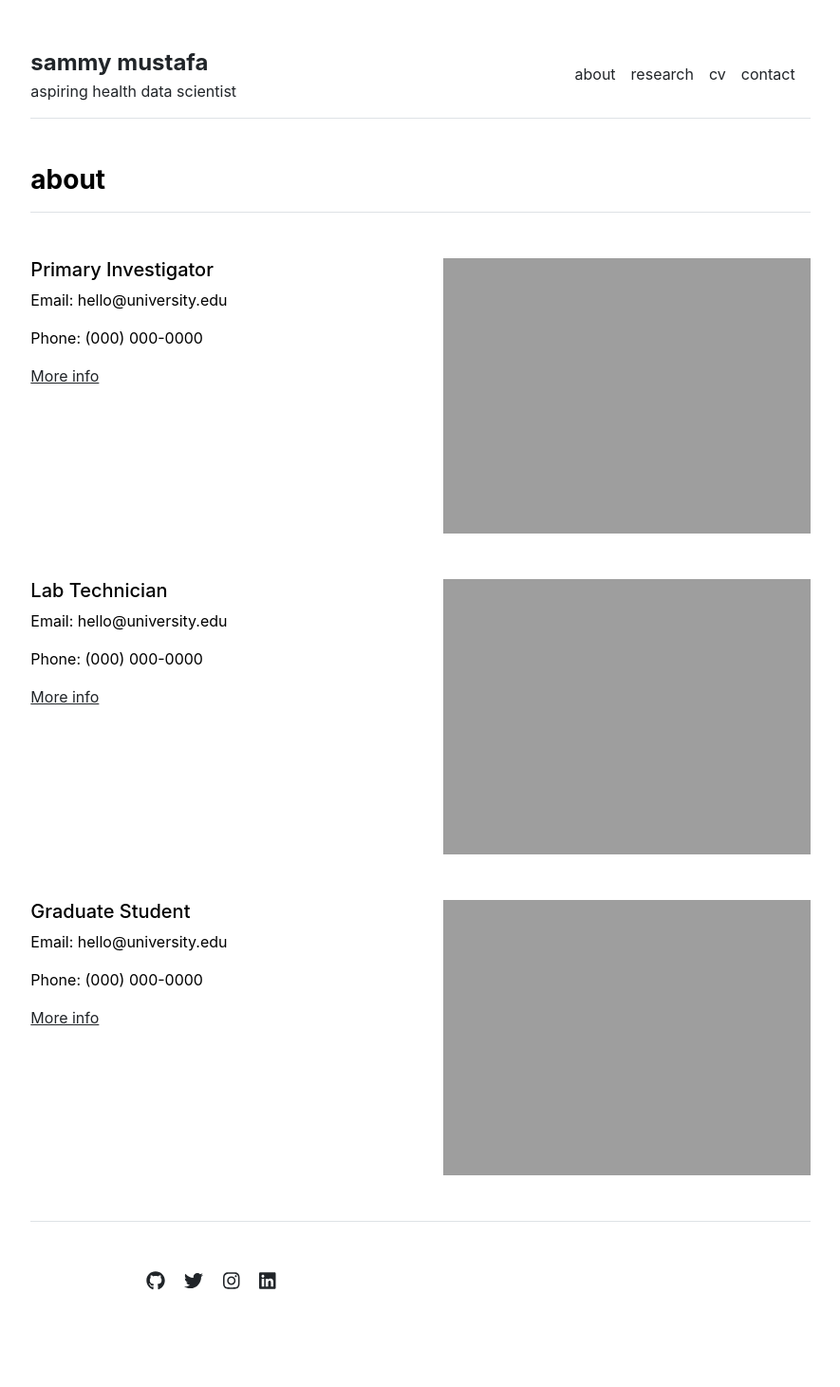
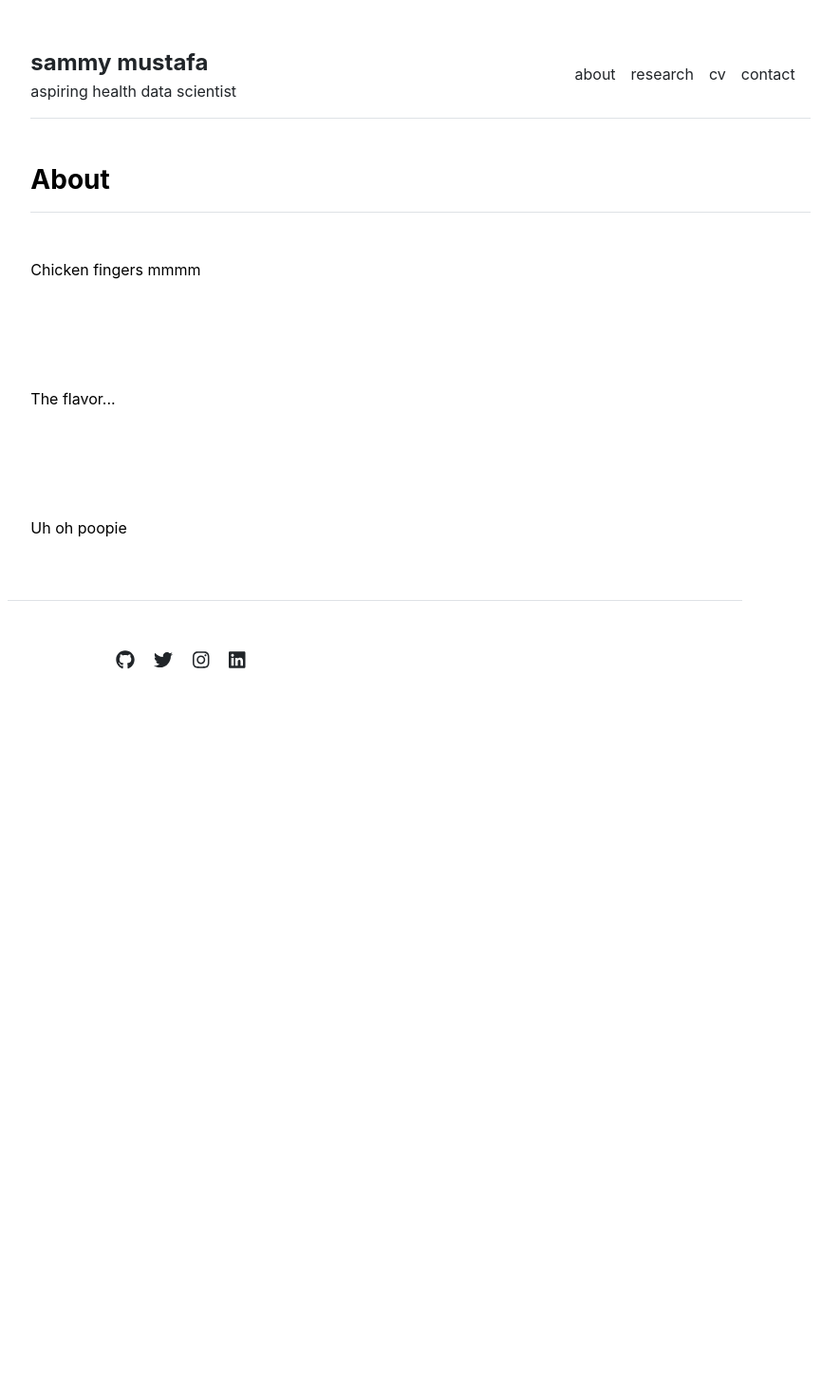
Before and after one commit to sammymustafa/sammymustafa.github.io, a Jekyll site: the page built from about.md, in a window 1280 px wide. Shown: the whole page at 95% size, without its empty margins (197-1082 px from the left). Built offline with Jekyll 4.4.1, drawn with Linux system fonts in a browser that asks for light colours; after the commit the page ends 999 px from its top, so only the background shows below that.

Commit message:
fix about

```diff
--- a/_layouts/about.html
+++ b/_layouts/about.html
@@ -4,17 +4,18 @@ layout: default
 
 {{ content }}
 
-<h3 class="fw-bold border-bottom pb-3 mb-5">about</h3>
-{% for person in site.data.settings.people %}
 <div class="row g-5 mb-5">
-  <div class="col-md-6">
-    <h5>{{ person.name }}</h5>
-    <p>Email: {{ person.email }}</p>
-    <p>Phone: {{ person.phone }}</p>
-    <p><a href="{{ site.github.url }}/people/{{ person.url }}">More info</a></p>
-  </div>
-  <div class="col-md-6">
-    <img src="{{ site.github.url }}/{{ person.image }}" alt="Contact" width="100%">
-  </div>
-</div>
-{% endfor %}
+  <div>
+    <h3 class="fw-bold border-bottom pb-3 mb-5">About</h3>
+    <div class="row g-5 mb-5">
+      <div class="col-md-12">
+        <p>Chicken fingers mmmm</p>
+      </div>
+      <div class="row g-5 mb-5">
+        <div class="col-md-12">
+          <p>The flavor...</p>
+      </div>
+      <div class="row g-5 mb-5">
+        <div class="col-md-12">
+          <p>Uh oh poopie</p>
+      </div>
```
